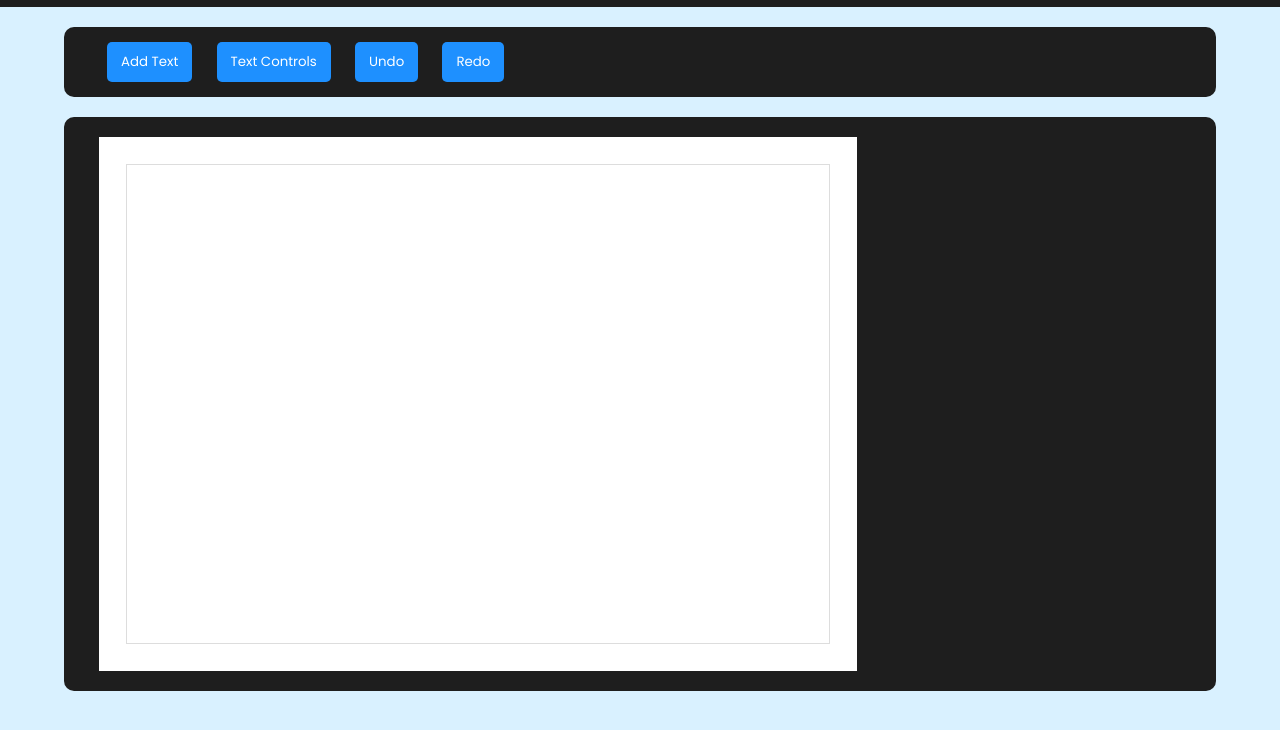
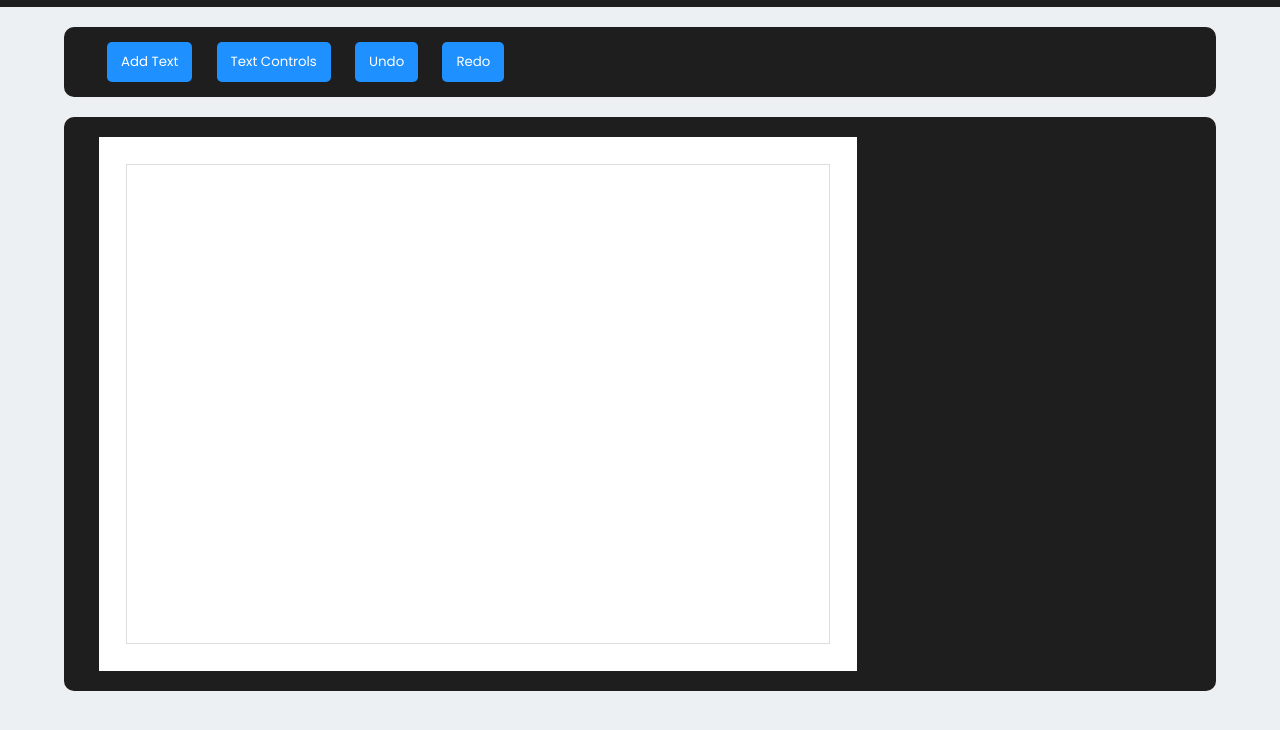
Before and after one commit to Sri-Akash/Implement-Canvas, a plain HTML site: page index.html in a window 1280 px wide. Shown: the part 48-778 px from the top of the page. Drawn offline with Linux system fonts and the light colour scheme.

Commit message:
Update style.css

```diff
--- a/style.css
+++ b/style.css
@@ -8,7 +8,7 @@
 }
 
 body {
-    background-color: #d9f1ff;
+    background-color: #ecf0f3;
     scroll-behavior: smooth;
 }
 
```
